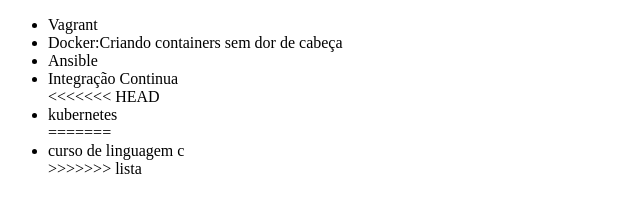
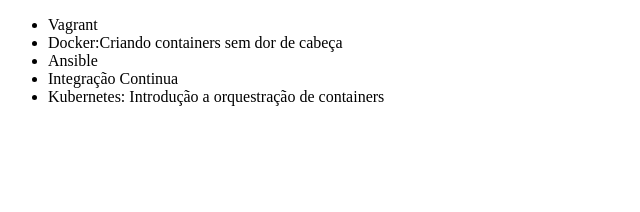
Before and after one commit to GustavoN28/novo-inicio, a plain HTML site: page index.html in a window 1280 px wide. Shown: the whole page, without its empty margins (0-640 px from the left). Drawn offline with Linux system fonts and the light colour scheme.

Commit message:
Alterando o nome do curso de Kubernetes

```diff
--- a/index.html
+++ b/index.html
@@ -10,11 +10,7 @@
         <li>Docker:Criando containers sem dor de cabeça</li>
         <li>Ansible</li>
         <li>Integração Continua</li>
-<<<<<<< HEAD
-        <li>kubernetes</li>
-=======
-        <li>curso de linguagem c</li>
->>>>>>> lista
+        <li>Kubernetes: Introdução a orquestração de containers</li>
     </ul>
 </body>
 </html>
```
